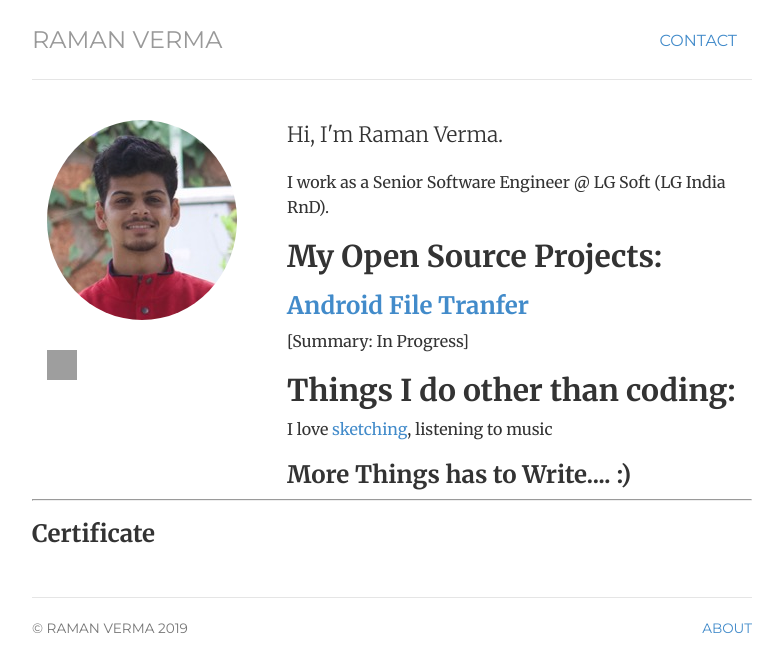
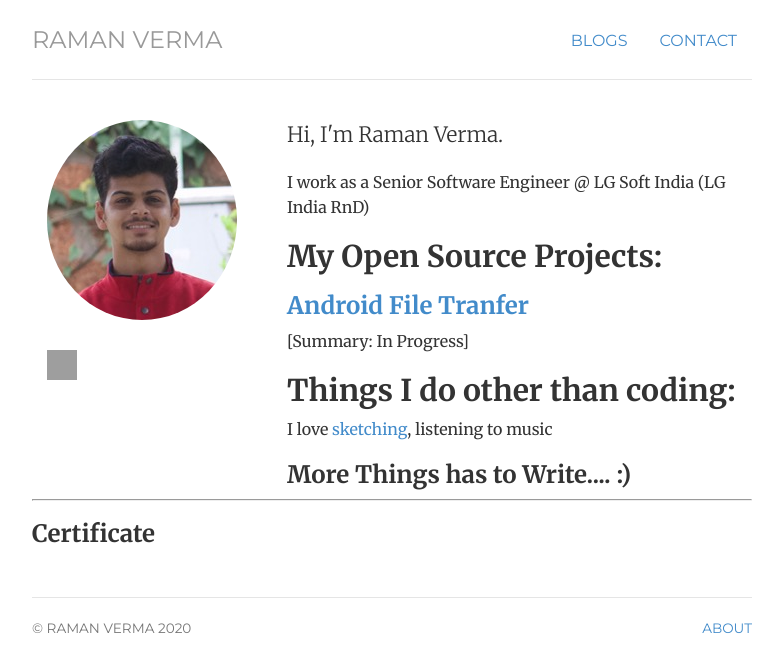
Before and after one commit to raman-verma/raman-verma.github.io, a Jekyll site: the page built from index.html, in a window 1280 px wide. Shown: the top 672 px of the page, without its empty margins (248-1031 px from the left). Built offline with Jekyll 4.4.1, drawn with Linux system fonts in a browser that asks for light colours; a script that is not in the unit is left out; grey boxes are pictures that could not be loaded.

Commit message:
blog link added
;
:

```diff
--- a/_includes/footer.html
+++ b/_includes/footer.html
@@ -1,7 +1,7 @@
 <div class="footer">
     <div class="row">
         <div class="col-sm-8">
-            <p><small>&copy; raman verma 2019</small></p>
+            <p><small>&copy; raman verma 2020</small></p>
         </div>
         <div class="col-sm-4">
             <p class="pull-right"><small><a href="/about" title="About this site">About</a></small></p>
--- a/_includes/head.html
+++ b/_includes/head.html
@@ -1,11 +1,11 @@
 <head>
     <meta charset="utf-8">
     <meta name="viewport" width="device-width, initial-scale=1.0">
-    <meta name="description" content="{{page.description }}">
+    <meta name="description" content="{{ page.description }}">
     <meta name="author" content="Raman Verma">
 
-    <title>{{ page.title }} | Raman Verma</title>
+    <title>{{ page.title }} | Resume</title>
     <link href="/css/bootstrap.css" rel="stylesheet">
     <link href="/css/jumbotron-narrow.css" rel="stylesheet">
-	<link href="/css/style.css" rel="stylesheet">
+    <link href="/css/style.css" rel="stylesheet">
 </head>
--- a/_includes/header.html
+++ b/_includes/header.html
@@ -1,5 +1,6 @@
 <div class="header">
     <ul class="nav nav-pills pull-right">
+        <li><a href="http://solvea2z.wordpress.com" title="Blog">Blogs</a></li>
         <li class="{{ page.contact }}"><a href="/contact" title="Contact">Contact</a></li>
     </ul>
     <h3 class="text-muted"><a href="/">Raman Verma</a></h3>
--- a/contact/index.html
+++ b/contact/index.html
@@ -8,11 +8,11 @@ description: Contact information for Raman Verma.
 ---
 <div class="contact">
 
-    <p>You can get in touch with or find me at:</p>
+    <p>You can find me at:</p>
 
     <ul class="list-unstyled">
         <li><a href="www.linkedin.com/in/raman-verma-7795y">@Linkedin</a></li>
-        <li><a href="https://github.com/raman-verma">@GitHub</a> my open source projects.</li>
+        <li><a href="https://github.com/raman-verma">@GitHub</a> My Open Source Projects.</li>
     </ul>
 
 </div>
--- a/index.html
+++ b/index.html
@@ -11,16 +11,17 @@ description: Raman Verma | Senior Software Engineer @ LG Soft.
     <div class="col-sm-4">
         <img class="img-circle avatar" alt="Raman Verma" src="img/img.jpg">
         <a href="https://dev.to/ramanverma">
-            <img src="https://d2fltix0v2e0sb.cloudfront.net/dev-badge.svg" alt="Raman Verma's DEV Profile" height="30" width="30">
+            <img src="https://d2fltix0v2e0sb.cloudfront.net/dev-badge.svg" alt="Raman Verma's DEV Profile" height="30"
+                width="30">
         </a>
         <a href="https://dev.to/ramanverma">
             <i class="fab fa-dev" title="ramanverma's DEV Profile"></i>
-          </a>
+        </a>
 
     </div>
     <div class="col-sm-8">
         <p class="lead">Hi, I'm <span itemprop="name">Raman Verma</span>.</p>
-        <p>I work as a Senior Software Engineer @ LG Soft (LG India RnD).</p>
+        <p>I work as a Senior Software Engineer @ LG Soft India (LG India RnD)</p>
 
         <h2>My Open Source Projects:</h2>
 
```
Also changed, not shown: other parts of index.html (+1 -1 lines), 3 other files.
